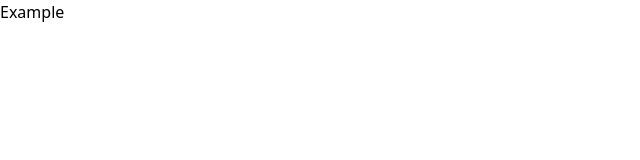
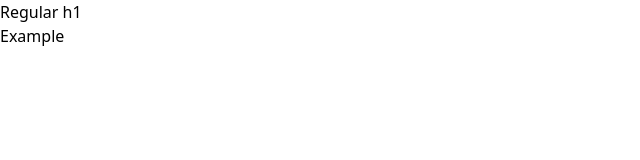
Before and after one commit to baran-tas/COMP208GroupProject, a Next.js app in the folder frontend/: page /test in a window 1280 px wide. Shown: the top 160 px of the page, without its empty margins (0-640 px from the left). Built offline with nearby package versions, Linux system fonts and the light colour scheme.

Commit message:
Added demo

```diff
--- /dev/null
+++ b/frontend/components/example.tsx
@@ -0,0 +1,9 @@
+import React from 'react';
+
+export default function Example() {
+    return (
+      <div>
+        Example
+      </div>
+    );
+  }
--- a/frontend/pages/test.tsx
+++ b/frontend/pages/test.tsx
@@ -1,8 +1,10 @@
+import Example from "@/components/example";
 
-export default function Home() {
+export default function TestPage() {
     return (
       <div>
-        Example
+        <h1>Regular h1 </h1>
+        <Example />
       </div>
     );
   }
```
Also changed, not shown: 1 other file (tests, documents, lock files or other folders).
